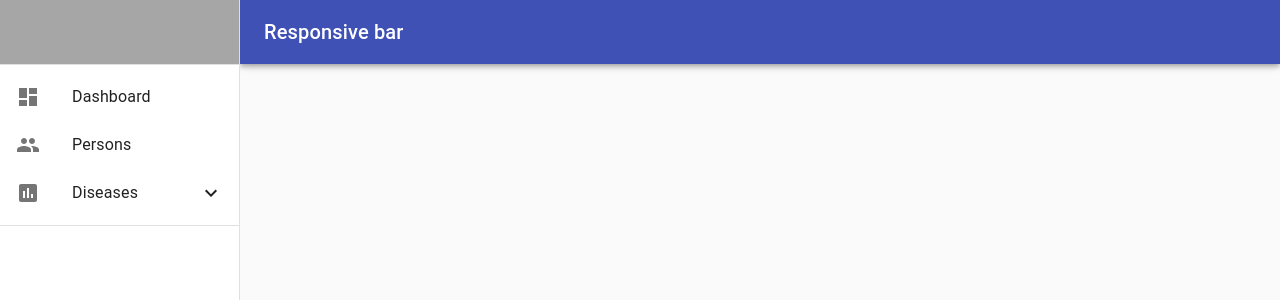
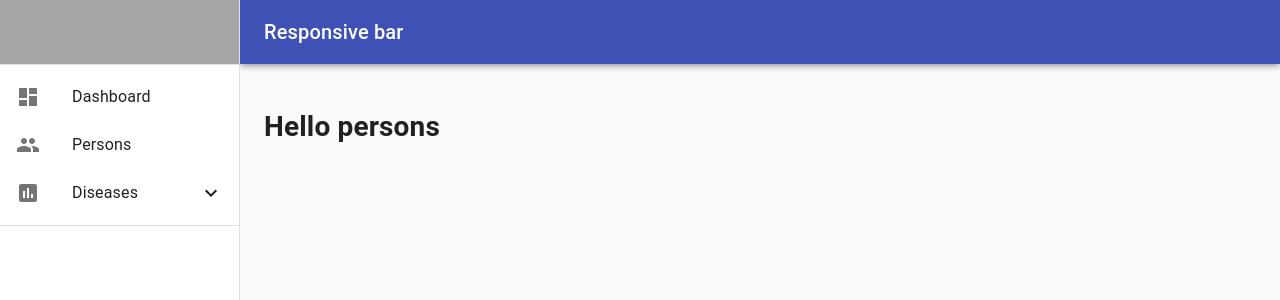
Before and after one commit to MaBre01/disease-dashboard, a React (Create React App) app: page /persons in a window 1280 px wide. Shown: the top 300 px of the page. Built offline with nearby package versions, Linux system fonts and the light colour scheme.

Commit message:
Add persons page

```diff
--- a/src/views/App.js
+++ b/src/views/App.js
@@ -24,6 +24,7 @@ import CloseIcon from '@material-ui/icons/Close';
 
 import {BrowserRouter as Router, Route, Switch, Link} from "react-router-dom";
 import Dashboard from "./dashboard/Dashboard";
+import Persons from "./persons/Persons";
 
 const drawerWidth = 240;
 
@@ -176,6 +177,7 @@ class App extends React.Component {
 
                             <Switch>
                                 <Route exact path="/" component={Dashboard} />
+                                <Route exact path="/persons" component={Persons}/>
                             </Switch>
 
                     </main>
--- /dev/null
+++ b/src/views/persons/Persons.js
@@ -0,0 +1,11 @@
+import React from "react";
+
+class Persons extends React.Component {
+    render() {
+        return (
+            <h1>Hello persons</h1>
+        );
+    }
+}
+
+export default Persons;
```
